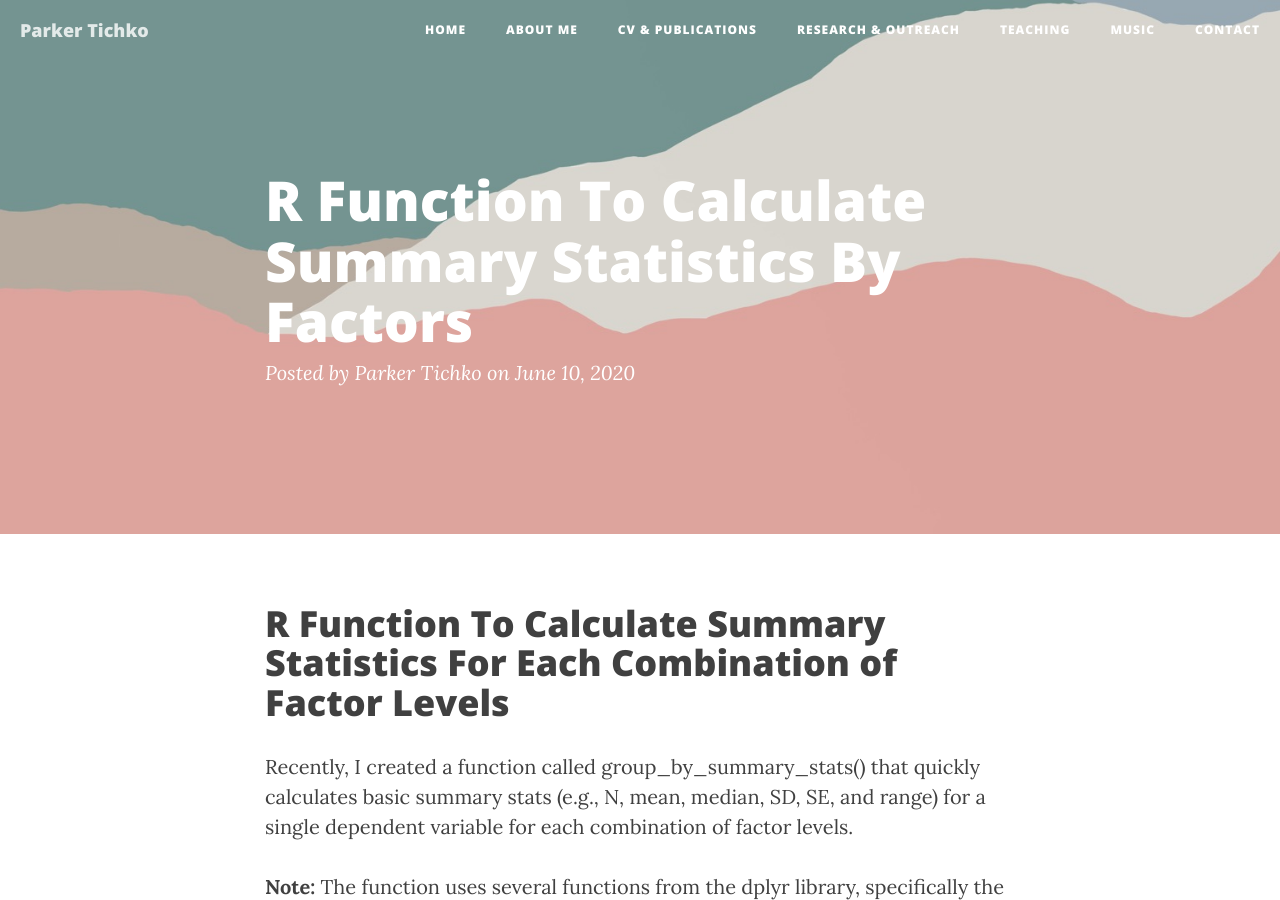
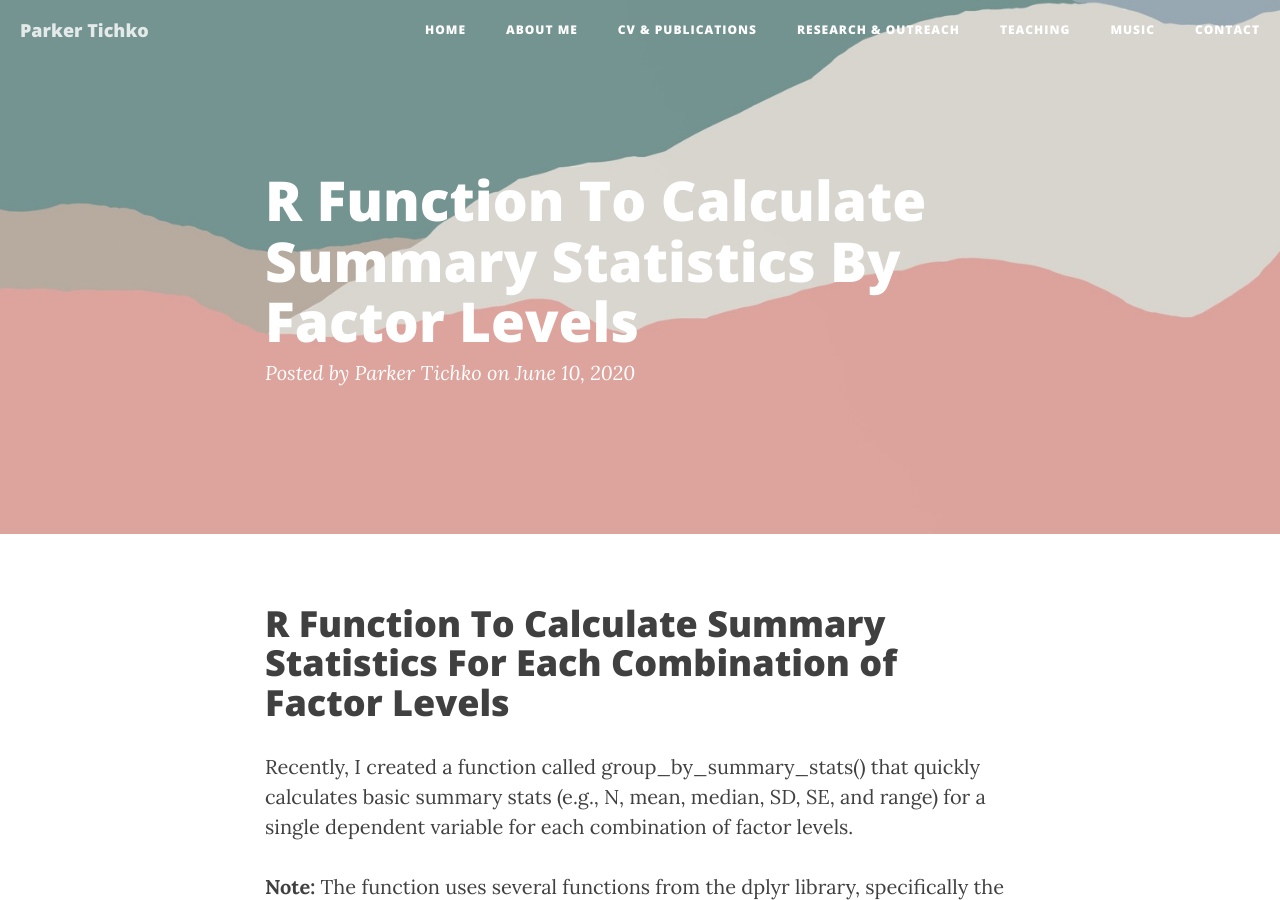
Before and after one commit to ptichko/ptichko.github.io, a Jekyll site: the page built from _posts/2020-06-10-R-Function-To-Calculate-Summary-Statistics-By-Factor-Levels.md, in a window 1280 px wide and 900 px high. Built offline with Jekyll 4.4.1, drawn with Linux system fonts in a browser that asks for light colours; nearby versions of some CDN libraries.

Commit message:
Update 2020-06-10-R-Function-To-Calculate-Summary-Statistics-By-Factor-Levels.md

```diff
--- a/_posts/2020-06-10-R-Function-To-Calculate-Summary-Statistics-By-Factor-Levels.md
+++ b/_posts/2020-06-10-R-Function-To-Calculate-Summary-Statistics-By-Factor-Levels.md
@@ -1,6 +1,6 @@
 ---
 layout: post
-title:  "R Function To Calculate Summary Statistics By Factors"
+title:  "R Function To Calculate Summary Statistics By Factor Levels"
 ---
 
 # R Function To Calculate Summary Statistics For Each Combination of Factor Levels
```
